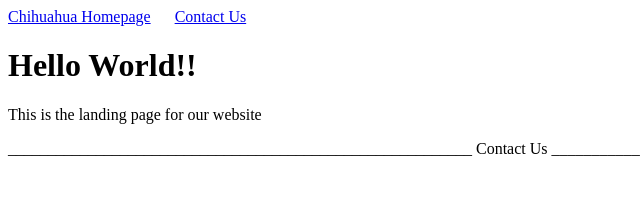
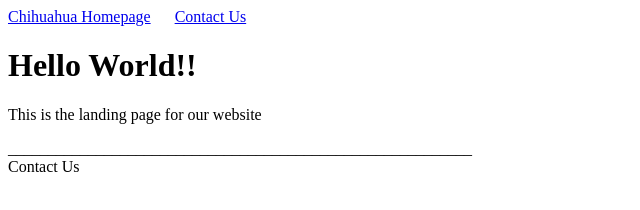
Before and after one commit to rijaamir/rijaamir.github.io, a plain HTML site: page index.html in a window 1280 px wide. Shown: the whole page, without its empty margins (0-640 px from the left). Drawn offline with Linux system fonts and the light colour scheme.

Commit message:
footer update

```diff
--- a/index.html
+++ b/index.html
@@ -19,8 +19,8 @@
     <section id = "footer">
         <footer>
             __________________________________________________________
+            <br/>
             Contact Us
-            __________________________________________________________
         </footer>
     </section>
     </body>
```
Also changed, not shown: file-path-examples/resources/volunteer.html (+1 -0 lines).
